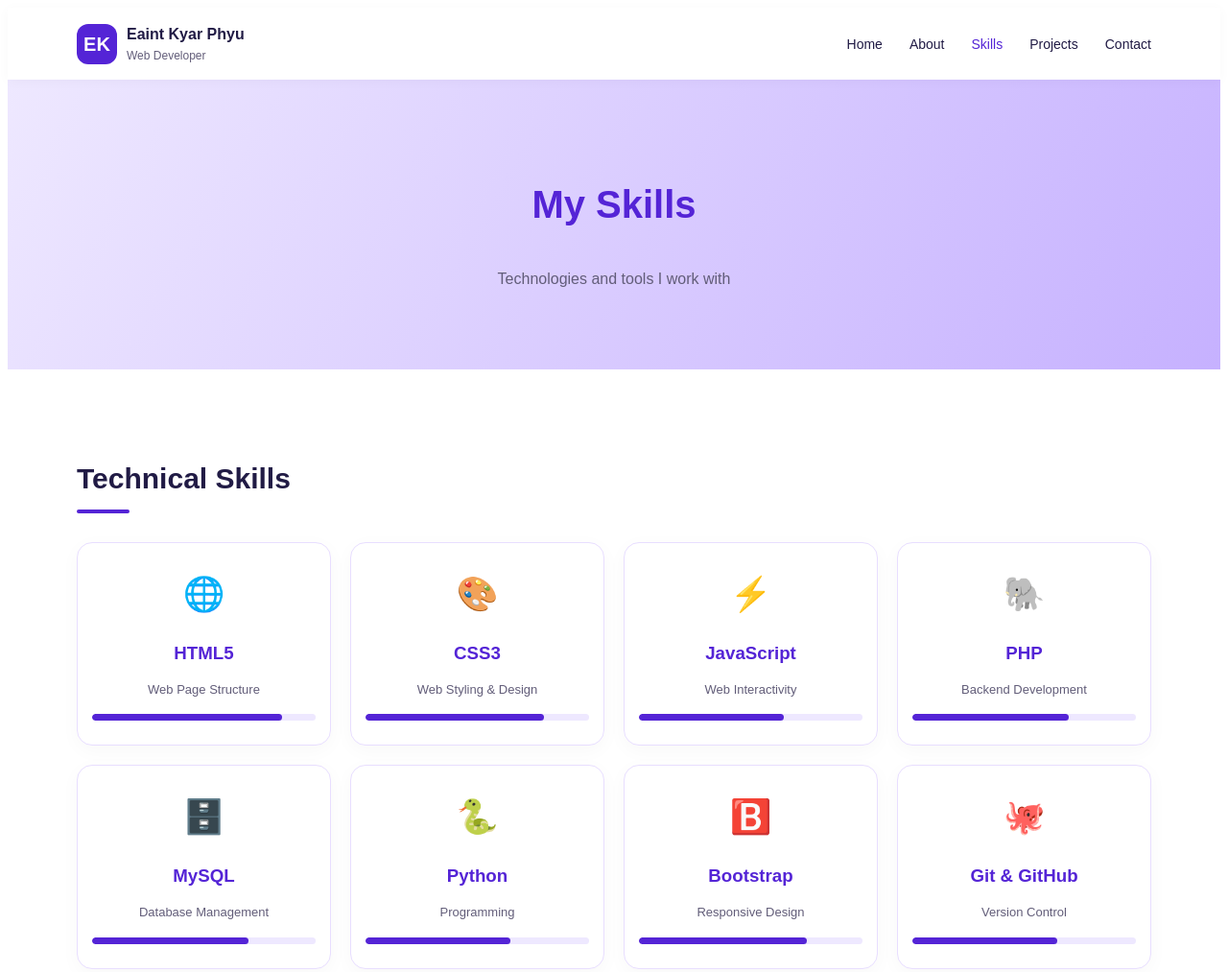
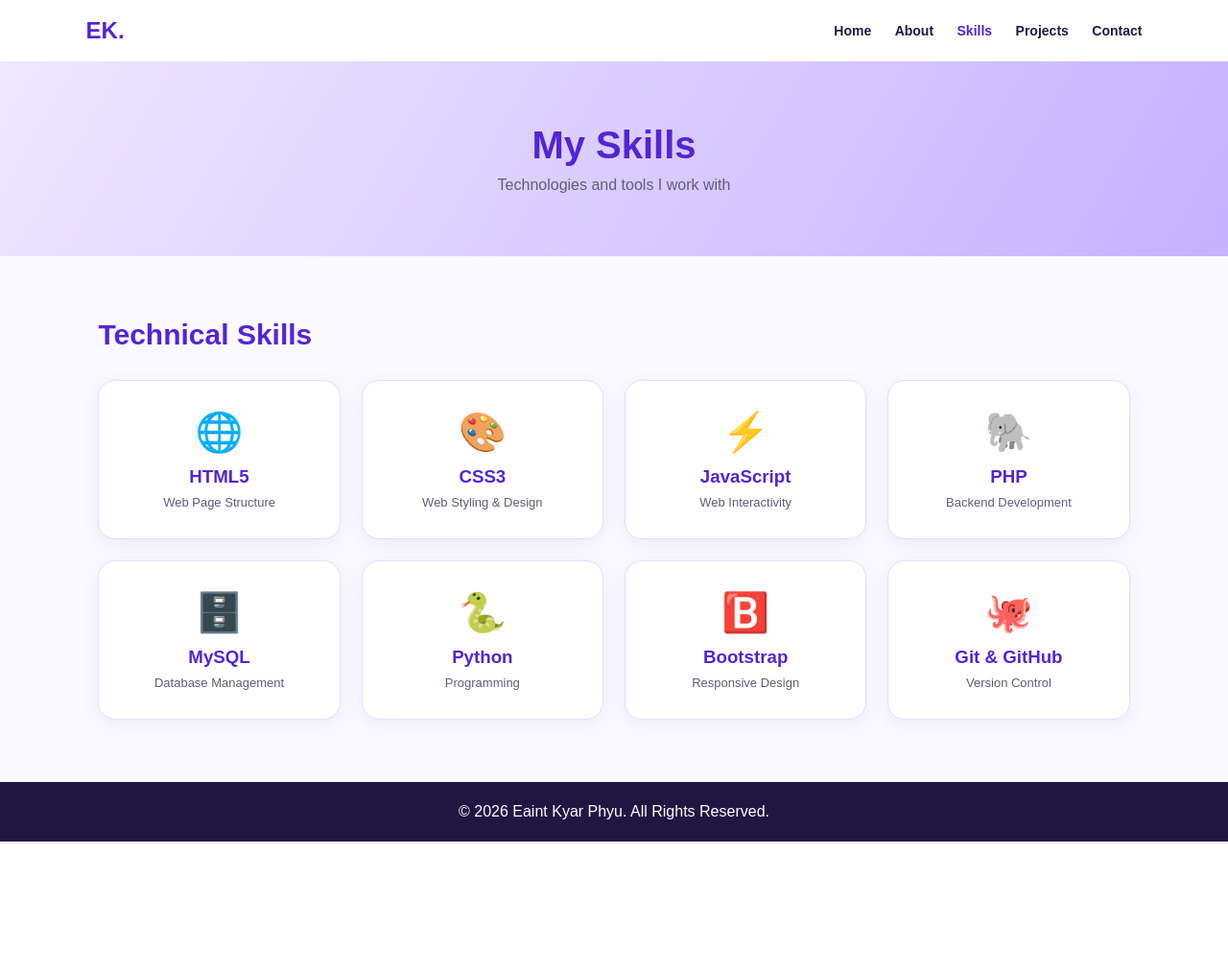
Before and after one commit to eaintkyarphyu8890-ux/My-Portfolio, a plain HTML site: page skills.html in a window 1280 px wide. Shown: the top 1013 px of the page at 96% size. After the commit the page ends 877 px from the top, so only its background shows below. Drawn offline with Linux system fonts and the light colour scheme; files that its build step writes are made by us from their sources.

Commit message:
Update skills.html

```diff
--- a/skills.html
+++ b/skills.html
@@ -10,7 +10,177 @@
 
 <title>My Skills | Eaint Kyar Phyu</title>
 
-    <link rel="stylesheet" href="css/style.css">
+<style>
+
+* { margin:0; padding:0; box-sizing:border-box; }
+
+body {
+
+    font-family:Arial,sans-serif;
+
+    color:#211b45;
+
+}
+
+header {
+
+    padding:18px 7%;
+
+    display:flex;
+
+    justify-content:space-between;
+
+    align-items:center;
+
+    box-shadow:0 2px 10px #ddd;
+
+    background:white;
+
+}
+
+.logo { color:#5424d6; font-size:24px; font-weight:bold; }
+
+nav a {
+
+    text-decoration:none;
+
+    color:#211b45;
+
+    margin-left:20px;
+
+    font-size:14px;
+
+    font-weight:bold;
+
+}
+
+nav a:hover, nav a.active { color:#5424d6; }
+
+.banner {
+
+    text-align:center;
+
+    padding:65px 20px;
+
+    background:linear-gradient(120deg,#eee8ff,#c6b1ff);
+
+}
+
+.banner h1 { color:#5424d6; font-size:40px; }
+
+.banner p { color:#625d79; margin-top:10px; }
+
+.skills {
+
+    padding:65px 8%;
+
+    background:#faf9ff;
+
+}
+
+.skills h2 {
+
+    color:#5424d6;
+
+    margin-bottom:30px;
+
+    font-size:30px;
+
+}
+
+.skill-grid {
+
+    display:grid;
+
+    grid-template-columns:repeat(4,1fr);
+
+    gap:22px;
+
+}
+
+.card {
+
+    background:white;
+
+    text-align:center;
+
+    padding:30px 18px;
+
+    border:1px solid #e7ddff;
+
+    border-radius:18px;
+
+    box-shadow:0 5px 20px #5424d610;
+
+    transition:.3s;
+
+}
+
+.card:hover {
+
+    transform:translateY(-8px);
+
+    box-shadow:0 10px 25px #5424d633;
+
+}
+
+.icon {
+
+    font-size:40px;
+
+    margin-bottom:12px;
+
+}
+
+.card h3 {
+
+    color:#5424d6;
+
+    margin-bottom:8px;
+
+}
+
+.card p {
+
+    color:#625d79;
+
+    font-size:13px;
+
+}
+
+footer {
+
+    background:#211642;
+
+    color:white;
+
+    text-align:center;
+
+    padding:22px;
+
+}
+
+@media(max-width:800px) {
+
+    .skill-grid { grid-template-columns:repeat(2,1fr); }
+
+}
+
+@media(max-width:600px) {
+
+    header { flex-direction:column; gap:15px; }
+
+    nav { display:flex; flex-wrap:wrap; justify-content:center; gap:12px; }
+
+    nav a { margin:0; font-size:12px; }
+
+    .skill-grid { grid-template-columns:1fr 1fr; gap:12px; }
+
+    .card { padding:22px 10px; }
+
+}
+
+</style>
 
 </head>
 
@@ -18,41 +188,25 @@
 
 <header>
 
-    <nav class="navbar">
+    <div class="logo">EK.</div>
 
-        <a href="index.html" class="brand">
+    <nav>
 
-            <div class="logo">EK</div>
+        <a href="index.html">Home</a>
 
-            <div>Eaint Kyar Phyu
+        <a href="about.html">About</a>
 
-                <small>Web Developer</small>
+        <a href="skills.html" class="active">Skills</a>
 
-            </div>
+        <a href="projects.html">Projects</a>
 
-        </a>
-
-        <button class="menu-toggle" onclick="toggleMenu()">☰</button>
-
-        <ul class="nav-links" id="navLinks">
-
-            <li><a href="index.html">Home</a></li>
-
-            <li><a href="about.html">About</a></li>
-
-            <li><a href="skills.html" class="active">Skills</a></li>
-
-            <li><a href="projects.html">Projects</a></li>
-
-            <li><a href="contact.html">Contact</a></li>
-
-        </ul>
+        <a href="contact.html">Contact</a>
 
     </nav>
 
 </header>
 
-<section class="page-banner">
+<section class="banner">
 
     <h1>My Skills</h1>
 
@@ -60,141 +214,89 @@
 
 </section>
 
-<section class="section">
+<section class="skills">
 
-    <div class="container">
+    <h2>Technical Skills</h2>
 
-        <h2 class="section-title">Technical Skills</h2>
+    <div class="skill-grid">
 
-        <div class="skills-grid">
+        <div class="card">
 
-            <div class="skill-card">
-
-                <div class="skill-icon">🌐</div>
+            <div class="icon">🌐</div>
 
             <h3>HTML5</h3>
 
             <p>Web Page Structure</p>
 
-                <div class="progress">
-
-                    <div style="width:85%"></div>
-
         </div>
 
-            </div>
+        <div class="card">
 
-            <div class="skill-card">
-
-                <div class="skill-icon">🎨</div>
+            <div class="icon">🎨</div>
 
             <h3>CSS3</h3>
 
             <p>Web Styling & Design</p>
 
-                <div class="progress">
-
-                    <div style="width:80%"></div>
-
         </div>
 
-            </div>
+        <div class="card">
 
-            <div class="skill-card">
-
-                <div class="skill-icon">⚡</div>
+            <div class="icon">⚡</div>
 
             <h3>JavaScript</h3>
 
             <p>Web Interactivity</p>
 
-                <div class="progress">
-
-                    <div style="width:65%"></div>
-
         </div>
 
-            </div>
+        <div class="card">
 
-            <div class="skill-card">
-
-                <div class="skill-icon">🐘</div>
+            <div class="icon">🐘</div>
 
             <h3>PHP</h3>
 
             <p>Backend Development</p>
 
-                <div class="progress">
-
-                    <div style="width:70%"></div>
-
         </div>
 
-            </div>
+        <div class="card">
 
-            <div class="skill-card">
-
-                <div class="skill-icon">🗄️</div>
+            <div class="icon">🗄️</div>
 
             <h3>MySQL</h3>
 
             <p>Database Management</p>
 
-                <div class="progress">
-
-                    <div style="width:70%"></div>
-
         </div>
 
-            </div>
+        <div class="card">
 
-            <div class="skill-card">
-
-                <div class="skill-icon">🐍</div>
+            <div class="icon">🐍</div>
 
             <h3>Python</h3>
 
             <p>Programming</p>
 
-                <div class="progress">
-
-                    <div style="width:65%"></div>
-
         </div>
 
-            </div>
+        <div class="card">
 
-            <div class="skill-card">
-
-                <div class="skill-icon">🅱️</div>
+            <div class="icon">🅱️</div>
 
             <h3>Bootstrap</h3>
 
             <p>Responsive Design</p>
 
-                <div class="progress">
-
-                    <div style="width:75%"></div>
-
         </div>
 
-            </div>
+        <div class="card">
 
-            <div class="skill-card">
-
-                <div class="skill-icon">🐙</div>
+            <div class="icon">🐙</div>
 
             <h3>Git & GitHub</h3>
 
             <p>Version Control</p>
-
-                <div class="progress">
-
-                    <div style="width:65%"></div>
-
-                </div>
-
-            </div>
 
         </div>
 
@@ -208,8 +310,6 @@
 
 </footer>
 
-<script src="js/script.js"></script>
-
 </body>
 
 </html>
```
Lines whose indentation alone changed are shown as unchanged.
